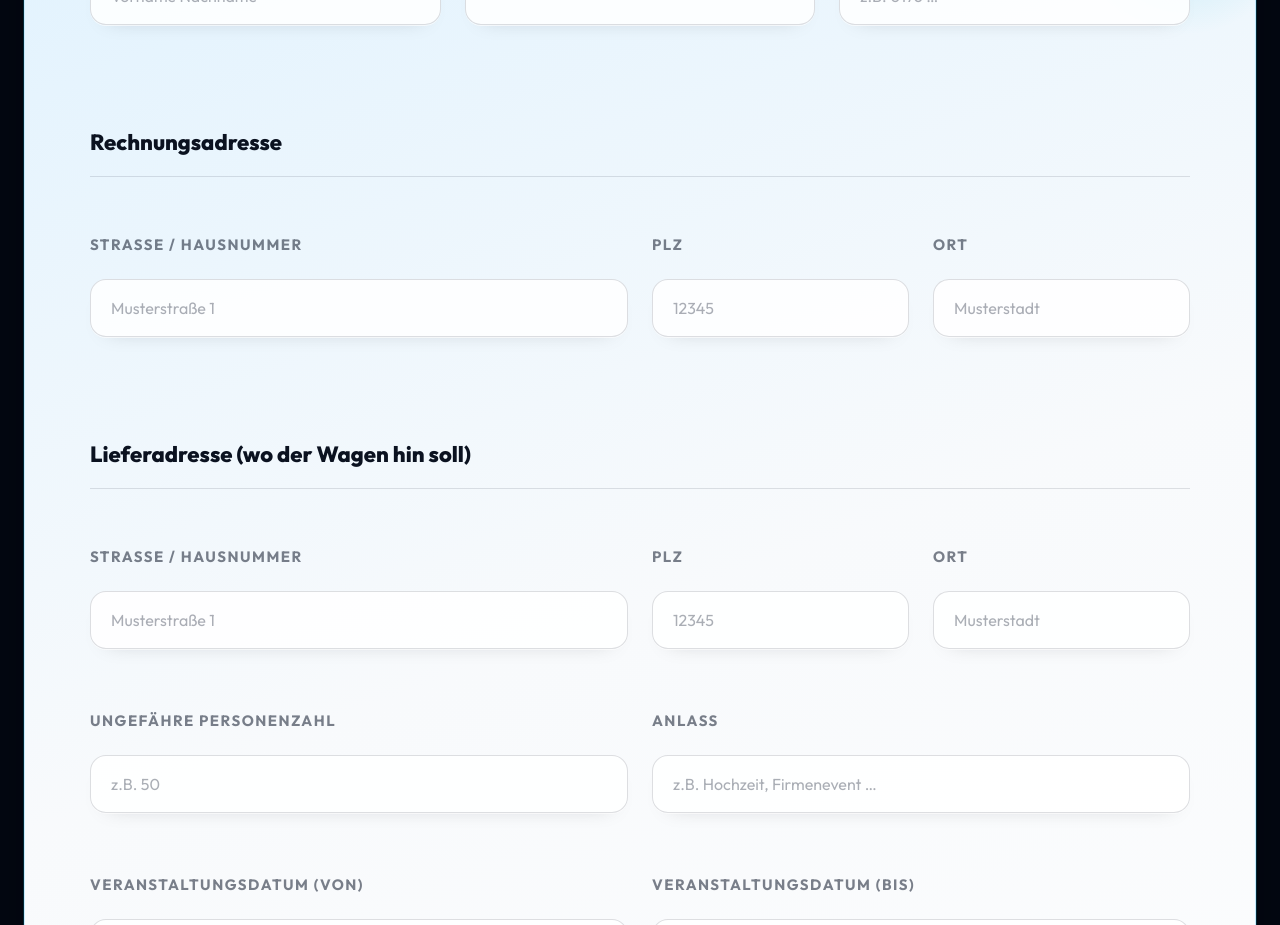
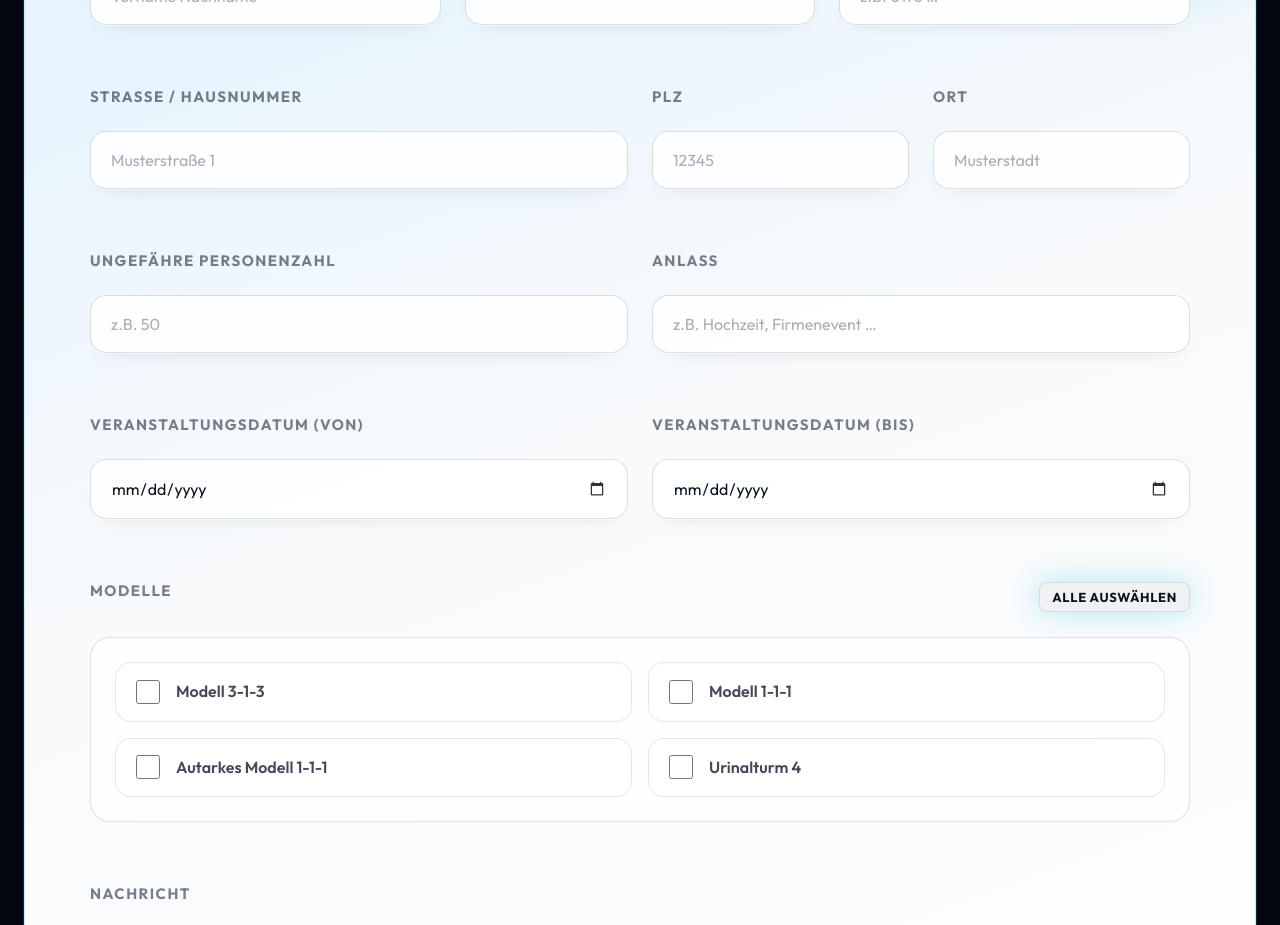
Before and after one commit to Marbru35/TWV_Website, a React (Vite) app: page / in a window 1280 px wide. Shown: the part 6080-7005 px from the top of the page. Built offline with nearby package versions, Linux system fonts and the light colour scheme.

Commit message:
removed billing adress from contact form

```diff
--- a/src/components/forms/ContactForm.jsx
+++ b/src/components/forms/ContactForm.jsx
@@ -11,13 +11,9 @@ const MODEL_OPTIONS = [
 const initial = {
   name: "",
 
-  billStreet: "",
-  billZip: "",
-  billCity: "",
-
-  delStreet: "",
-  delZip: "",
-  delCity: "",
+  addrStreet: "",
+  addrZip: "",
+  addrCity: "",
 
   people: "",
   occasion: "",
@@ -72,13 +68,9 @@ export default function ContactForm() {
       email: true,
       phone: true,
 
-      billStreet: true,
-      billZip: true,
-      billCity: true,
-
-      delStreet: true,
-      delZip: true,
-      delCity: true,
+      addrStreet: true,
+      addrZip: true,
+      addrCity: true,
 
       people: true,
       occasion: true,
@@ -154,65 +146,31 @@ export default function ContactForm() {
         />
       </div>
 
-      <div className="form__sectionTitle">Rechnungsadresse</div>
-
       <div className="grid grid--2">
         <Field
           label="Straße / Hausnummer"
-          value={values.billStreet}
-          onChange={(v) => setField("billStreet", v)}
-          onBlur={() => onBlur("billStreet")}
-          error={showError("billStreet")}
+          value={values.addrStreet}
+          onChange={(v) => setField("addrStreet", v)}
+          onBlur={() => onBlur("addrStreet")}
+          error={showError("addrStreet")}
           placeholder="Musterstraße 1"
         />
 
         <div className="grid grid--2 grid--tight">
           <Field
             label="PLZ"
-            value={values.billZip}
-            onChange={(v) => setField("billZip", v)}
-            onBlur={() => onBlur("billZip")}
-            error={showError("billZip")}
+            value={values.addrZip}
+            onChange={(v) => setField("addrZip", v)}
+            onBlur={() => onBlur("addrZip")}
+            error={showError("addrZip")}
             placeholder="12345"
           />
           <Field
             label="Ort"
-            value={values.billCity}
-            onChange={(v) => setField("billCity", v)}
-            onBlur={() => onBlur("billCity")}
-            error={showError("billCity")}
-            placeholder="Musterstadt"
-          />
-        </div>
-      </div>
-
-      <div className="form__sectionTitle">Lieferadresse (wo der Wagen hin soll)</div>
-
-      <div className="grid grid--2">
-        <Field
-          label="Straße / Hausnummer"
-          value={values.delStreet}
-          onChange={(v) => setField("delStreet", v)}
-          onBlur={() => onBlur("delStreet")}
-          error={showError("delStreet")}
-          placeholder="Musterstraße 1"
-        />
-
-        <div className="grid grid--2 grid--tight">
-          <Field
-            label="PLZ"
-            value={values.delZip}
-            onChange={(v) => setField("delZip", v)}
-            onBlur={() => onBlur("delZip")}
-            error={showError("delZip")}
-            placeholder="12345"
-          />
-          <Field
-            label="Ort"
-            value={values.delCity}
-            onChange={(v) => setField("delCity", v)}
-            onBlur={() => onBlur("delCity")}
-            error={showError("delCity")}
+            value={values.addrCity}
+            onChange={(v) => setField("addrCity", v)}
+            onBlur={() => onBlur("addrCity")}
+            error={showError("addrCity")}
             placeholder="Musterstadt"
           />
         </div>
--- a/src/components/forms/formSchema.js
+++ b/src/components/forms/formSchema.js
@@ -8,12 +8,9 @@ export function validateContact(values) {
   const requiredTextFields = [
     ["name", "Bitte Name angeben."],
     ["phone", "Bitte Handynummer angeben."],
-    ["billStreet", "Bitte Straße/Hausnummer angeben."],
-    ["billZip", "Bitte PLZ angeben."],
-    ["billCity", "Bitte Ort angeben."],
-    ["delStreet", "Bitte Straße/Hausnummer angeben."],
-    ["delZip", "Bitte PLZ angeben."],
-    ["delCity", "Bitte Ort angeben."],
+    ["addrStreet", "Bitte Straße/Hausnummer angeben."],
+    ["addrZip", "Bitte PLZ angeben."],
+    ["addrCity", "Bitte Ort angeben."],
     ["people", "Bitte Personenzahl angeben."],
     ["occasion", "Bitte Anlass angeben."],
     ["message", "Bitte kurze Nachricht ergänzen."],
@@ -27,14 +24,9 @@ export function validateContact(values) {
     errors.email = "Bitte gültige E-Mail angeben.";
   }
 
-  const billZip = str(values.billZip);
-  if (!errors.billZip && !/^\d{4,5}$/.test(billZip)) {
-    errors.billZip = "Bitte gültige PLZ angeben.";
-  }
-
-  const delZip = str(values.delZip);
-  if (!errors.delZip && !/^\d{4,5}$/.test(delZip)) {
-    errors.delZip = "Bitte gültige PLZ angeben.";
+  const addrZip = str(values.addrZip);
+  if (!errors.addrZip && !/^\d{4,5}$/.test(addrZip)) {
+    errors.addrZip = "Bitte gültige PLZ angeben.";
   }
 
   const people = str(values.people);
--- a/src/css/contact.css
+++ b/src/css/contact.css
@@ -228,9 +228,6 @@
   font-size: 22px;
   font-weight: 800;
   color: #0b1220;
-
-  border-bottom: 1px solid rgba(15, 23, 42, 0.12);
-  padding-bottom: 16px;
 }
 
 .grid--tight {
--- a/src/css/hero.css
+++ b/src/css/hero.css
@@ -222,7 +222,7 @@
   }
 
   .hero .btn--primary {
-    font-size: 14px;
+    font-size: 12px;
     padding: 14px 24px;
   }
 }
```
Also changed, not shown: 1 other file (tests, documents, lock files or other folders).
